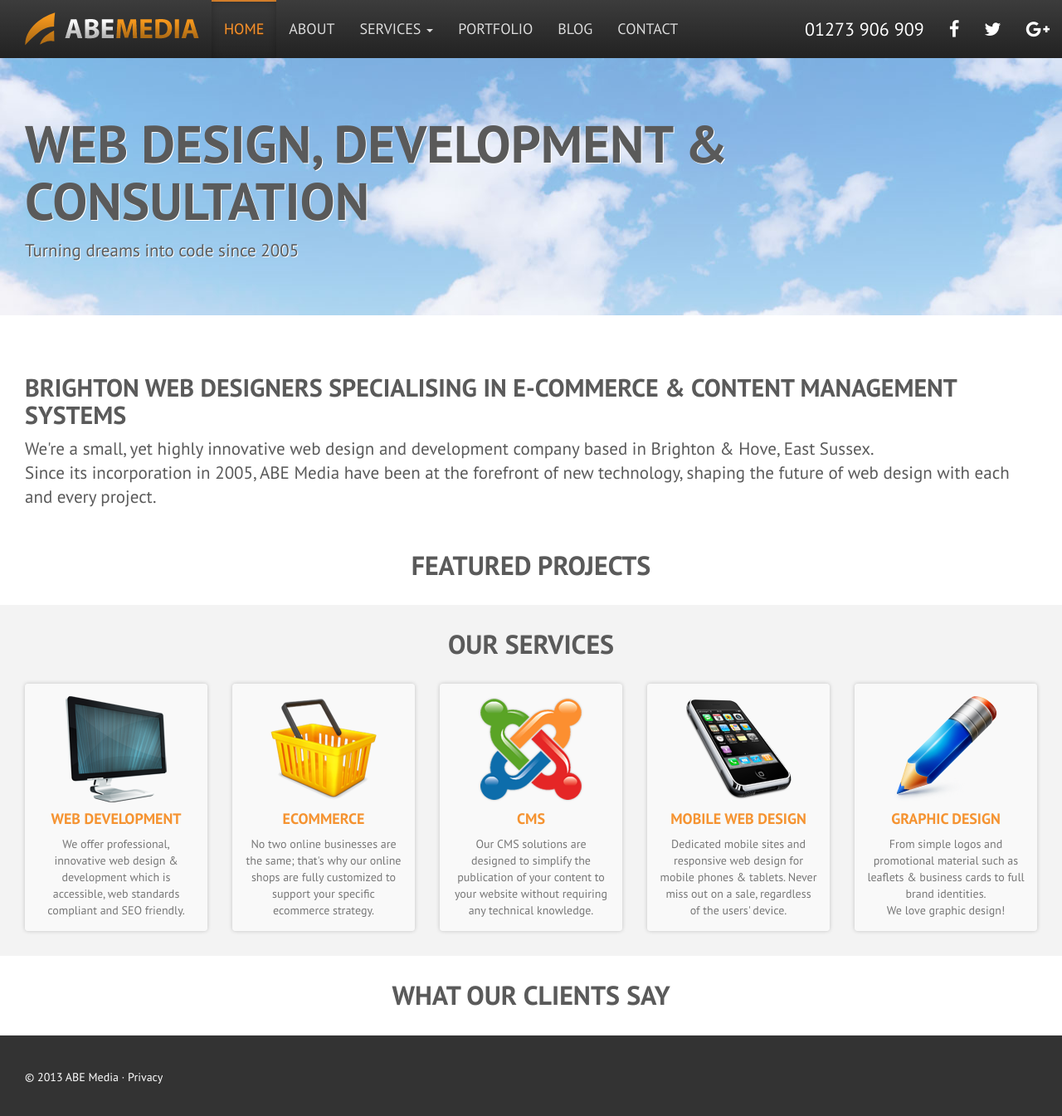
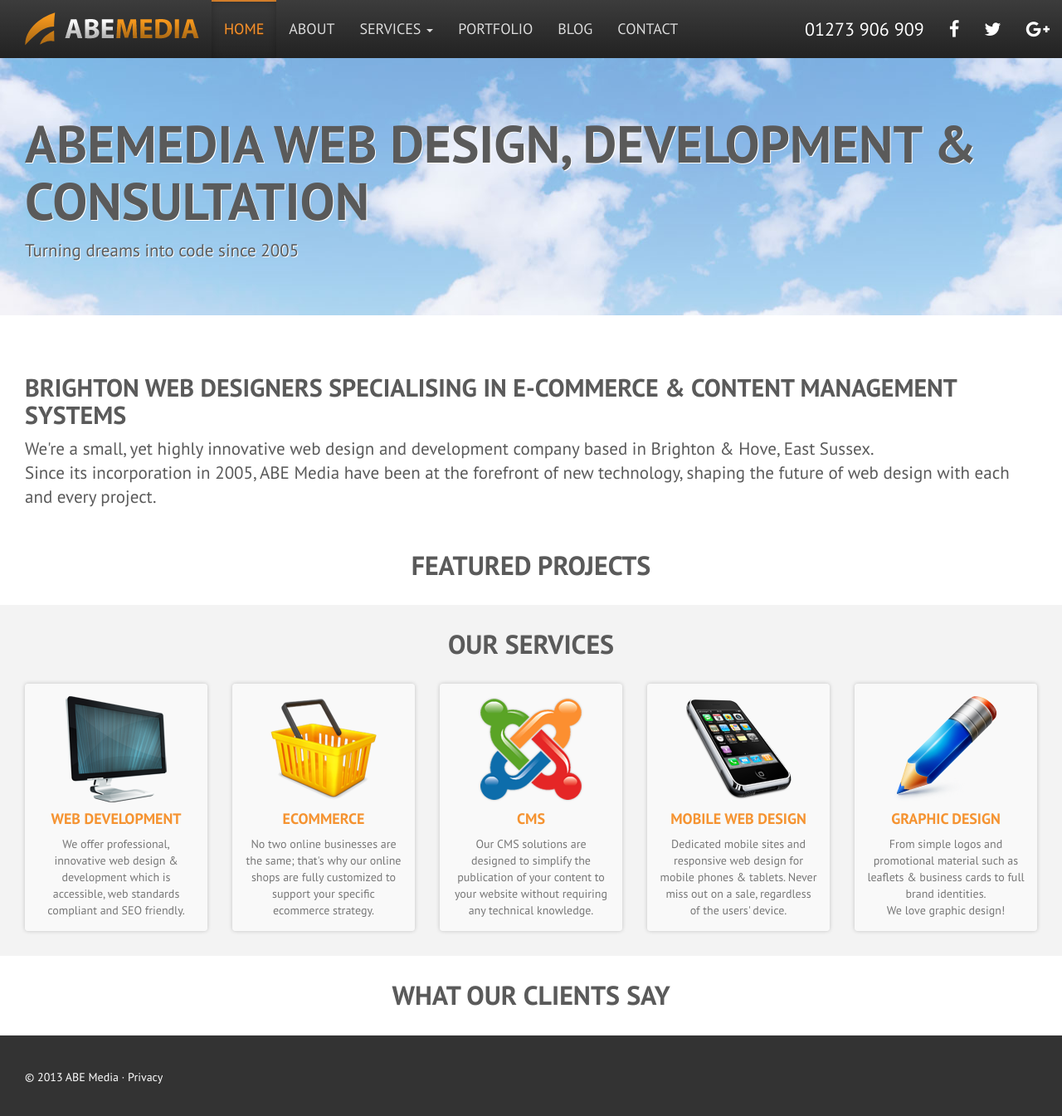
Before and after one commit to abemedia/abemedia.github.io, a Jekyll site: the page built from index.md, in a window 1280 px wide and 1348 px high. Shown: the top 1345 px of the window at 83% size. Built offline with Jekyll 4.4.1, drawn with Linux system fonts in a browser that asks for light colours; nearby versions of some CDN libraries.

Commit message:
Update index.md

```diff
--- a/index.md
+++ b/index.md
@@ -10,7 +10,7 @@
 top:
     content: banner
     params:
-        title: Web Design, Development &amp; Consultation
+        title: "<span>ABE</span>MEDIA Web Design, Development &amp; Consultation"
         lead: Turning dreams into code since 2005
 bottom:
 -
```
